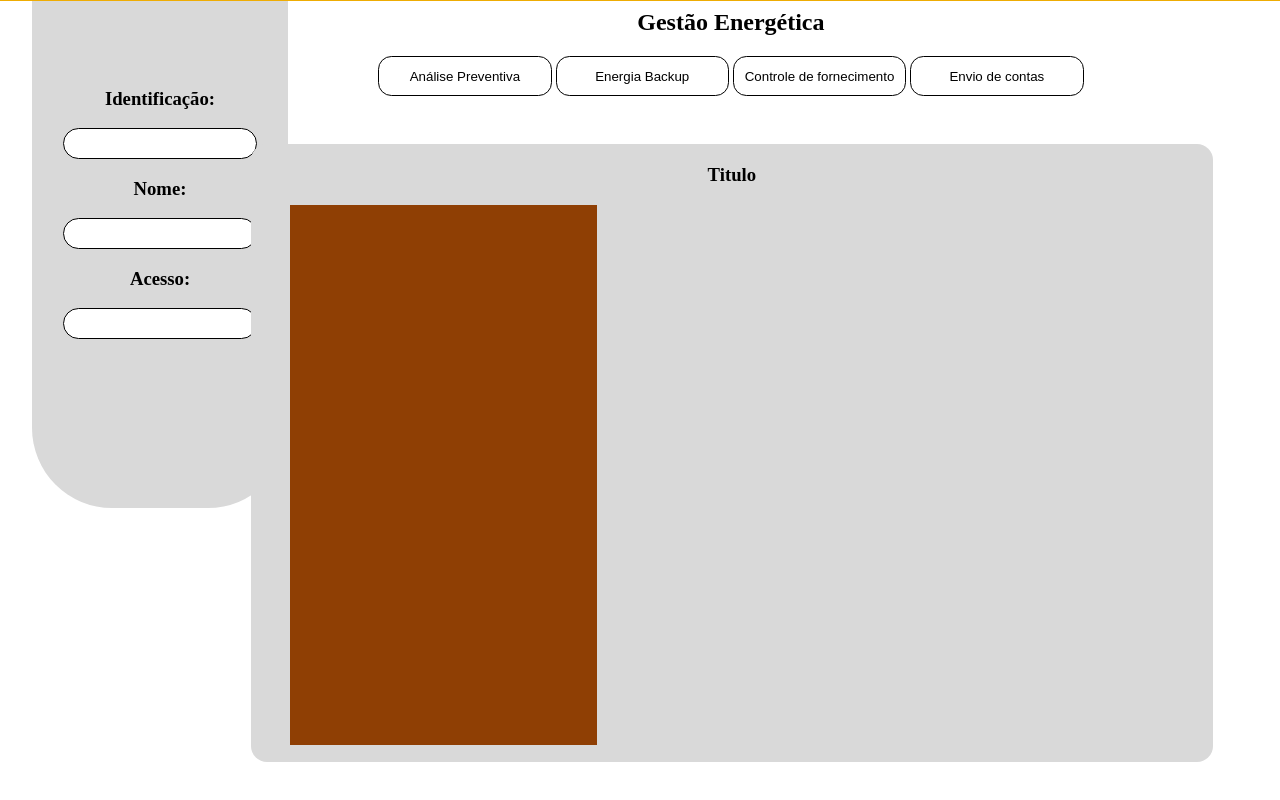
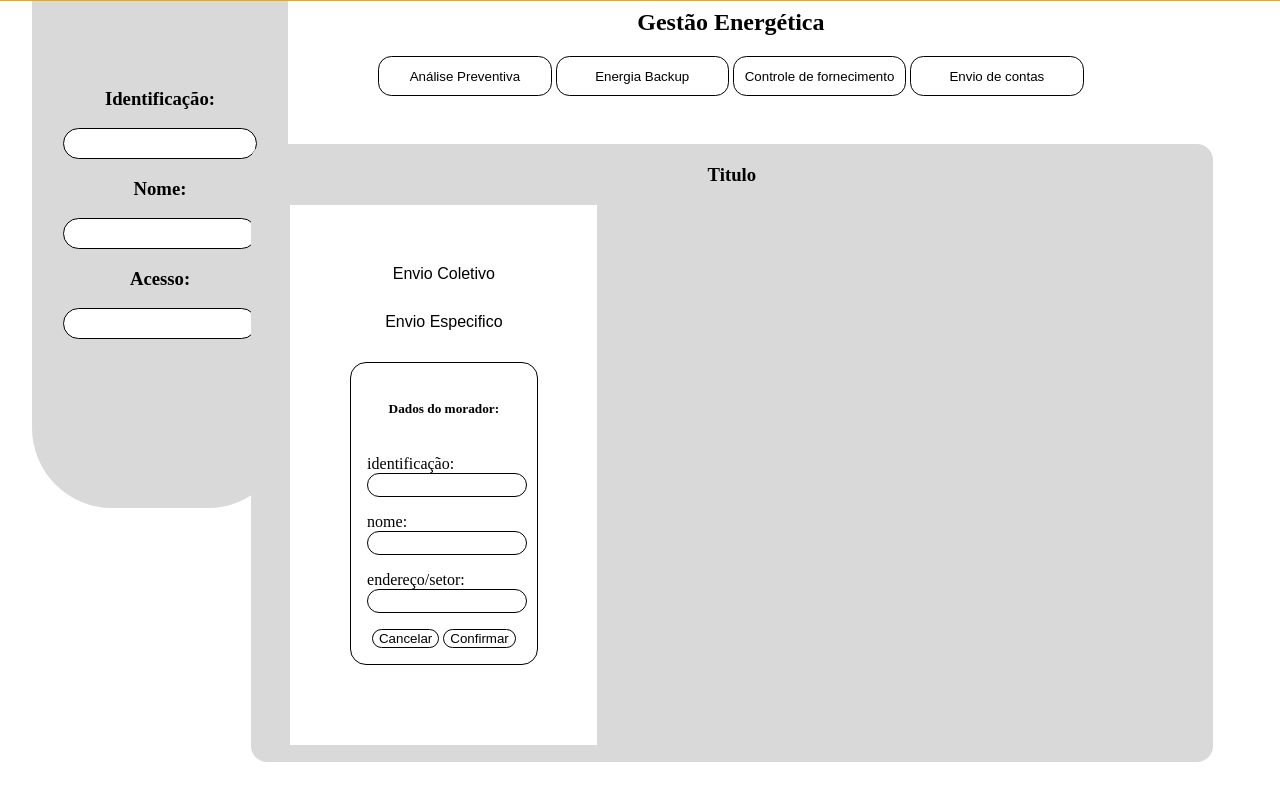
Before and after one commit to Mateus-An-Andrade/DataSol, a plain HTML site: page main.html in a window 1280 px wide. Shown: the part 116-916 px from the top of the page. Drawn offline with Linux system fonts and the light colour scheme.

Commit message:
Criação e estilização do modulo de envio de faturas

```diff
--- a/main.html
+++ b/main.html
@@ -202,6 +202,43 @@
                     </div>
 <!-- =================================================================================================================== -->
         <!-- acima a opção de gestão energética: Energia Backup-->
+
+
+                <div class="to_push_invoice">
+
+                    <div class="conteiner_buttons_to_push">
+                        <input type="button" value="Envio Coletivo" class="to_push_coletive">
+                        <input type="button" value="Envio Especifico" class="to_push_unic">
+                    </div>
+
+                    <div class="conteiner_infor_resident">
+                        <h5>Dados do morador:</h5>
+                        <label for="id"> identificação:
+                             <br>
+                            <input type="text">
+                        </label>
+
+                        <label for="nome"> nome:
+                            <br>
+                            <input type="text">
+                        </label>
+
+                        <label for="nome"> endereço/setor:
+                            <br>
+                            <input type="text">
+                        </label>
+
+                        <div class="conteiner_confirm_cancel_to_push">
+                            <input type="button" value="Cancelar" class="cancel_to_push">
+                            <input type="button" value="Confirmar" class="confirme_to_push">
+                        </div>
+
+                    </div>
+
+                </div>
+<!-- =================================================================================================================== -->
+        <!-- acima a opção de gestão energética: Envio de contas-->
+
                 </div>
 
 
--- a/style_main.css
+++ b/style_main.css
@@ -324,6 +324,7 @@ body{
 
 
             .infor_grafics{
+                display: none;
                 background-color: #8F3F04;
                 width: 80%;
                 height: 100%;
@@ -437,7 +438,76 @@ body{
             }
 
 /* ====================================================================================================================== */
+            .to_push_invoice{
+                display: block;
+                background-color: #fff;
+                width: 80%;
+                margin: 0 10%;
 
+
+                .conteiner_buttons_to_push{
+                    width: 80%;
+                    margin: 0 auto;
+                    display: flex;
+                    flex-direction: row;
+                    gap: 10%;
+                    align-content: center;
+                    justify-content: center;
+                    flex-wrap: wrap;
+                    margin-top: 2em;
+                    font-size: 1.4rem;
+
+                    .to_push_coletive,
+                    .to_push_unic{
+                        border: 0px solid black;
+                        transition-duration: 0.3s;
+                        font-size: 1rem;
+
+                        &&:hover{
+                            border-bottom: 1px solid black;
+                            transition-duration: 0.3s;
+                        }
+                    }
+                }
+
+                .conteiner_infor_resident{
+                    display: flex;
+                    flex-direction: column;
+                    width: 50%;
+                    max-height: 75%;
+                    border: 1px solid black;
+                    border-radius: 1em;
+                    margin: 0 auto;
+                    margin-top: 1em;
+                    gap: 1em;
+                    padding: 1em;
+
+                    input[type="text"]{
+                        width: 100%;
+                        height: 1.5em;
+                        margin:0 auto;
+                        text-align: left;
+                        border: 1px solid black;
+                        border-radius: 1em;
+                        align-items: center;
+                    }
+
+                    label{
+                        text-align: left;
+                    }
+
+                    .conteiner_confirm_cancel_to_push{
+                        width: 100%;
+
+                        .confirme_to_push,
+                        .cancel_to_push{
+                            width: auto;
+                            height: auto;
+
+                        }
+                    }
+                }
+            }
         }
     }
 }
```
